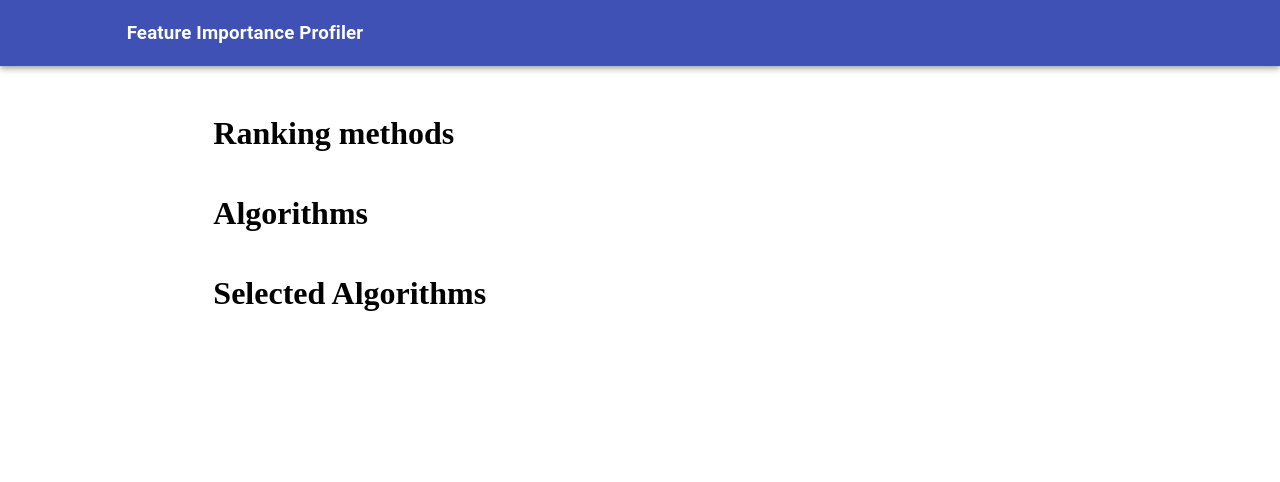
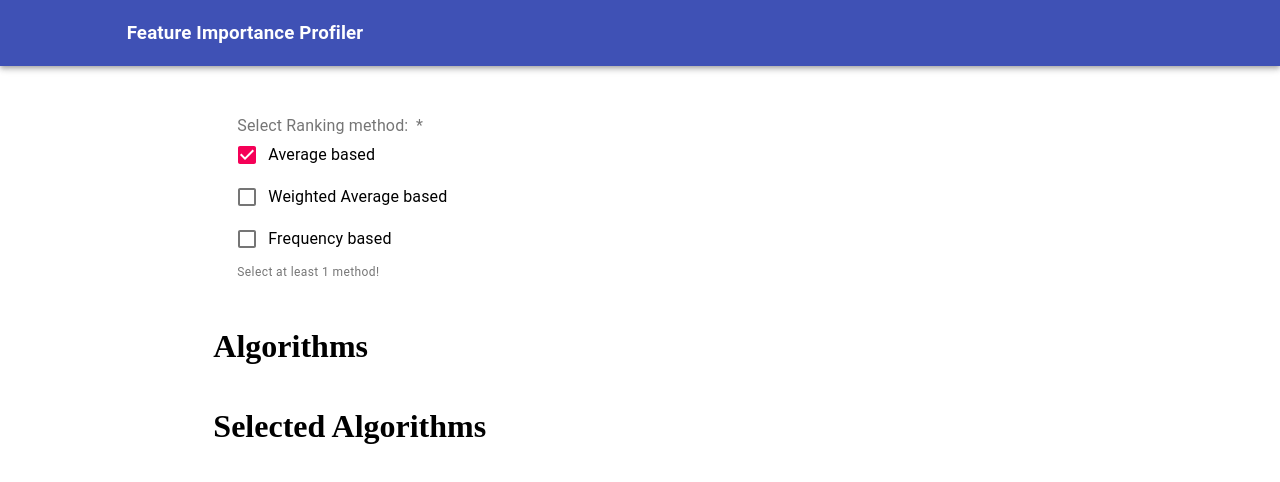
Before and after one commit to tothpeti/feature-importance-profiling, a React (Create React App) app in the folder frontend/ui/: page / in a window 1280 px wide. Shown: the top 482 px of the page. Built offline with nearby package versions, Linux system fonts and the light colour scheme.

Commit message:
Update RankingMethodSelection.jsx

```diff
--- a/frontend/ui/src/components/RankingMethodSelection.jsx
+++ b/frontend/ui/src/components/RankingMethodSelection.jsx
@@ -1,6 +1,59 @@
+import { useState } from "react";
+import { makeStyles } from '@material-ui/core/styles';
+import FormLabel from '@material-ui/core/FormLabel';
+import FormControl from '@material-ui/core/FormControl';
+import FormGroup from '@material-ui/core/FormGroup';
+import FormControlLabel from '@material-ui/core/FormControlLabel';
+import FormHelperText from '@material-ui/core/FormHelperText';
+import Checkbox from '@material-ui/core/Checkbox';
+
+const useStyles = makeStyles((theme) => ({
+  root: {
+    display: 'flex',
+  },
+  formControl: {
+    margin: theme.spacing(3),
+  },
+}));
+
 const RankingMethodSelection = () => {
+  const classes = useStyles();
+  const [state, setState] = useState({
+    average: true,
+    weightedAverage: false,
+    frequency: false,
+
+  });
+
+  const handleChange = (event) => {
+    setState({...state, [event.target.name]: event.target.checked})
+  };
+
+  const {average, weightedAverage, frequency} = state;
+  const error = [average, weightedAverage, frequency].filter((value) => value).length === 0;
+
   return (
-      <h1>Ranking methods</h1>
+      <div className={classes.root}>
+        <FormControl required error={error} component="fieldset" className={classes.formControl}>
+          <FormLabel component="legend">Select Ranking method: </FormLabel>
+          <FormGroup>
+            <FormControlLabel
+                control={<Checkbox checked={average} onChange={handleChange} name="average" />}
+                label="Average based"
+            />
+            <FormControlLabel
+                control={<Checkbox checked={weightedAverage} onChange={handleChange} name="weightedAverage" />}
+                label="Weighted Average based"
+            />
+            <FormControlLabel
+                control={<Checkbox checked={frequency} onChange={handleChange} name="frequency" />}
+                label="Frequency based"
+            />
+
+          </FormGroup>
+          <FormHelperText>Select at least 1 method!</FormHelperText>
+        </FormControl>
+      </div>
   );
 }
 
```
